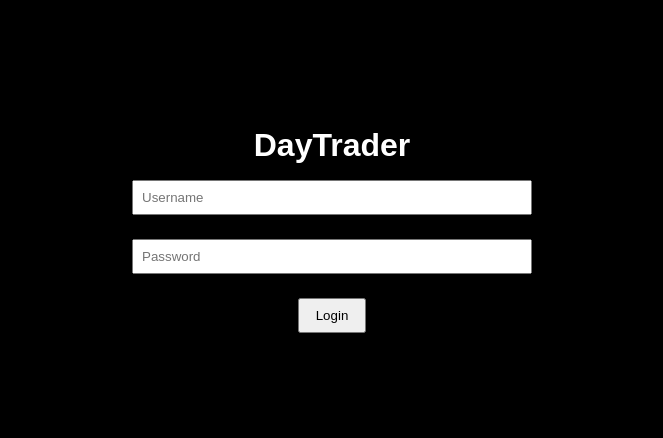
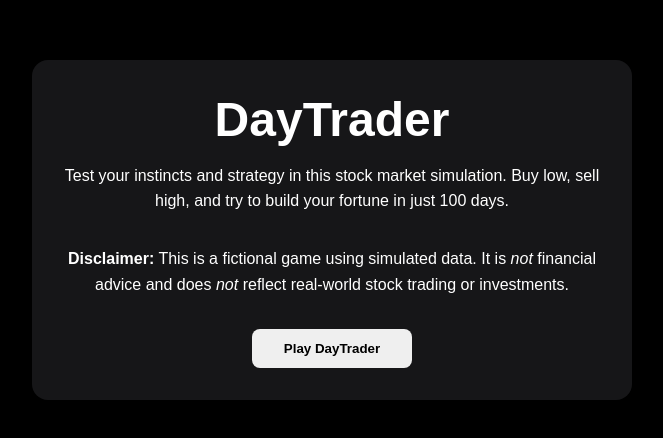
Before and after one commit to kevinsctfries/day-trader, a Next.js app: page / in a window 1280 px wide. Shown: the part 170-608 px from the top of the page, without its empty margins (308-971 px from the left). Built offline with nearby package versions, Linux system fonts and the light colour scheme.

Commit message:
Update landing page with disclaimer and improved styling

```diff
--- a/src/app/page.module.scss
+++ b/src/app/page.module.scss
@@ -3,27 +3,37 @@
     height: 100vh;
     align-items: center;
     justify-content: center;
+    background-color: var(--background);
+    color: #fff;
 
     .main {
-        width: 100%;
-        max-width: 400px;
+        text-align: center;
+        padding: 2rem;
 
-        div {
-            display: flex;
-            flex-direction: column;
-            align-items: center;
-            gap: 1rem;
-            width: 100%;
-        }
+        .hero {
+            max-width: 600px;
+            background-color: var(--background-alt);
+            padding: 2rem;
+            border-radius: 1rem;
 
-        input {
-            width: 100%;
-            padding: 0.5rem;
-            margin-bottom: 0.5rem;
-        }
+            h1 {
+                font-size: 3rem;
+                margin-bottom: 1rem;
+            }
 
-        button {
-            padding: 0.5rem 1rem;
+            p {
+                font-size: 1rem;
+                line-height: 1.6;
+                margin-bottom: 2rem;
+            }
+
+            .cta {
+                padding: 0.75rem 2rem;
+                font-weight: bold;
+                border: none;
+                border-radius: 0.5rem;
+                cursor: pointer;
+            }
         }
     }
 }
--- a/src/app/page.tsx
+++ b/src/app/page.tsx
@@ -5,12 +5,19 @@ export default function Home() {
   return (
     <div className={styles.page}>
       <main className={styles.main}>
-        <div>
+        <div className={styles.hero}>
           <h1>DayTrader</h1>
-          <input type="text" placeholder="Username" required />
-          <input type="text" placeholder="Password" required />
+          <p>
+            Test your instincts and strategy in this stock market simulation.
+            Buy low, sell high, and try to build your fortune in just 100 days.
+          </p>
+          <p>
+            <strong>Disclaimer:</strong> This is a fictional game using
+            simulated data. It is <em>not</em> financial advice and does
+            <em> not</em> reflect real-world stock trading or investments.
+          </p>
           <Link href="/dashboard">
-            <button>Login</button>
+            <button className={styles.cta}>Play DayTrader</button>
           </Link>
         </div>
       </main>
```
